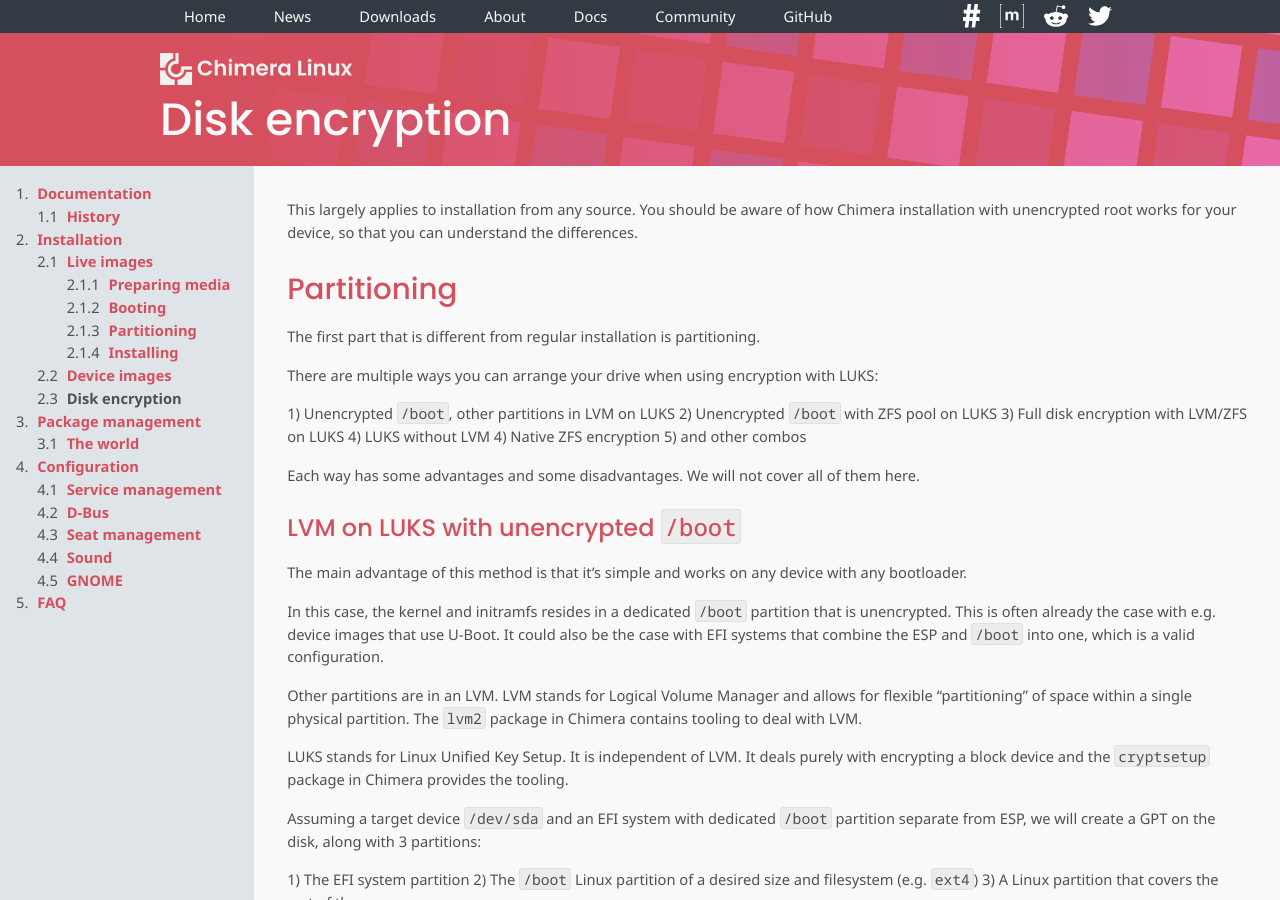
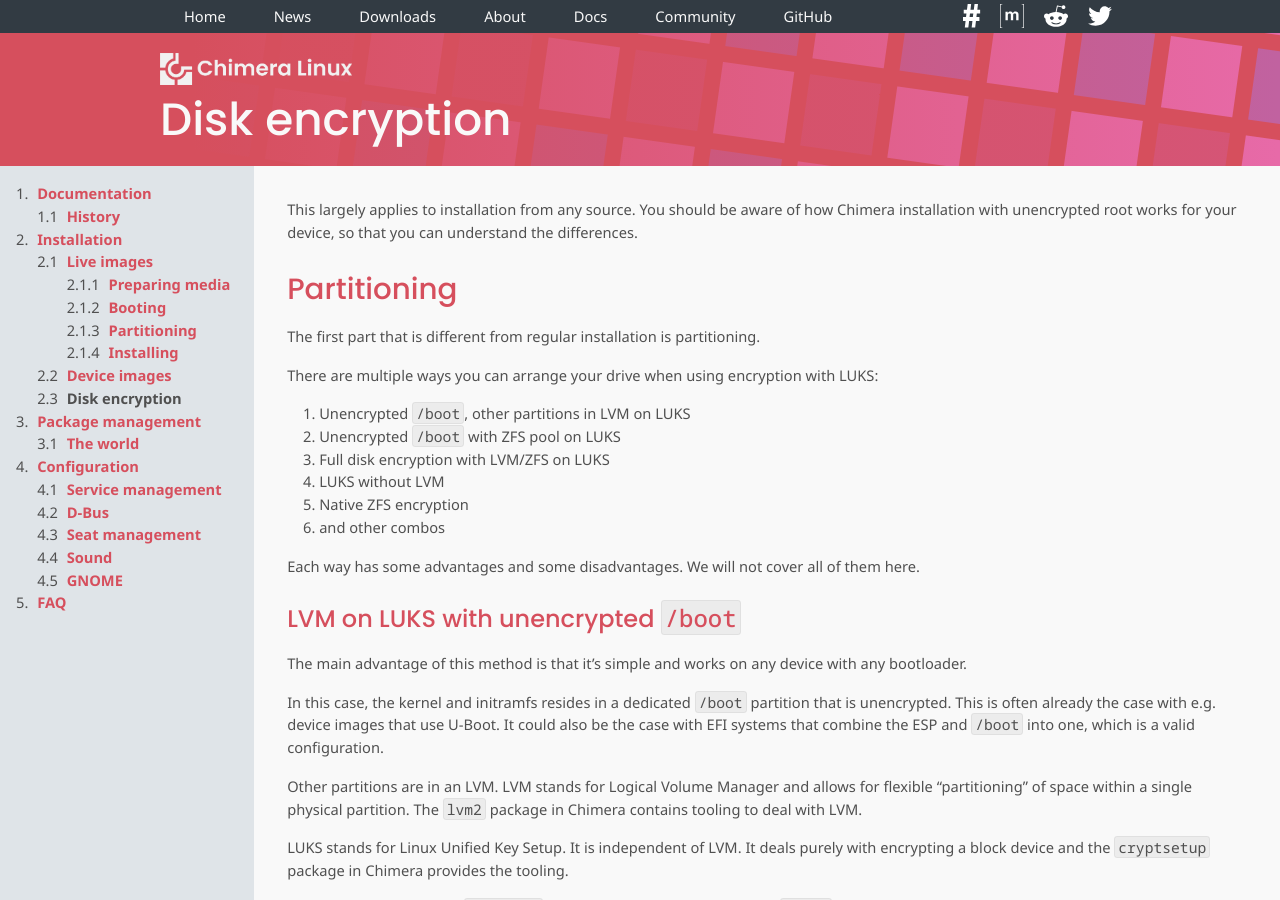
Before and after one commit to chimera-linux/chimera-linux.github.io, a Jekyll site: the page built from _docs/installation/encrypted.md, in a window 1280 px wide and 900 px high. Built offline with Jekyll 4.4.1, drawn with Linux system fonts in a browser that asks for light colours.

Commit message:
use numbered lists jekyll can handle

```diff
--- a/_docs/installation/encrypted.md
+++ b/_docs/installation/encrypted.md
@@ -15,12 +15,12 @@
 There are multiple ways you can arrange your drive when using encryption
 with LUKS:
 
-1) Unencrypted `/boot`, other partitions in LVM on LUKS
-2) Unencrypted `/boot` with ZFS pool on LUKS
-3) Full disk encryption with LVM/ZFS on LUKS
-4) LUKS without LVM
-4) Native ZFS encryption
-5) and other combos
+1. Unencrypted `/boot`, other partitions in LVM on LUKS
+2. Unencrypted `/boot` with ZFS pool on LUKS
+3. Full disk encryption with LVM/ZFS on LUKS
+4. LUKS without LVM
+5. Native ZFS encryption
+6. and other combos
 
 Each way has some advantages and some disadvantages. We will not cover all
 of them here.
```
